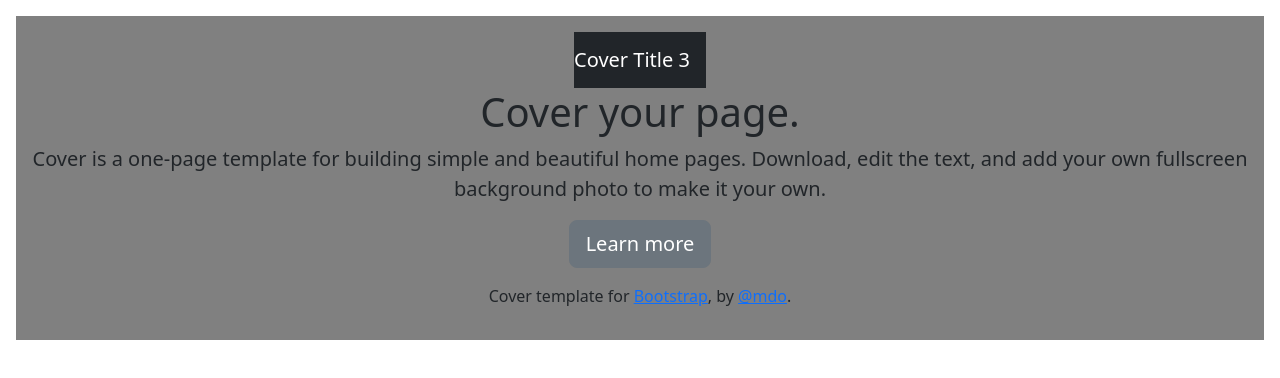
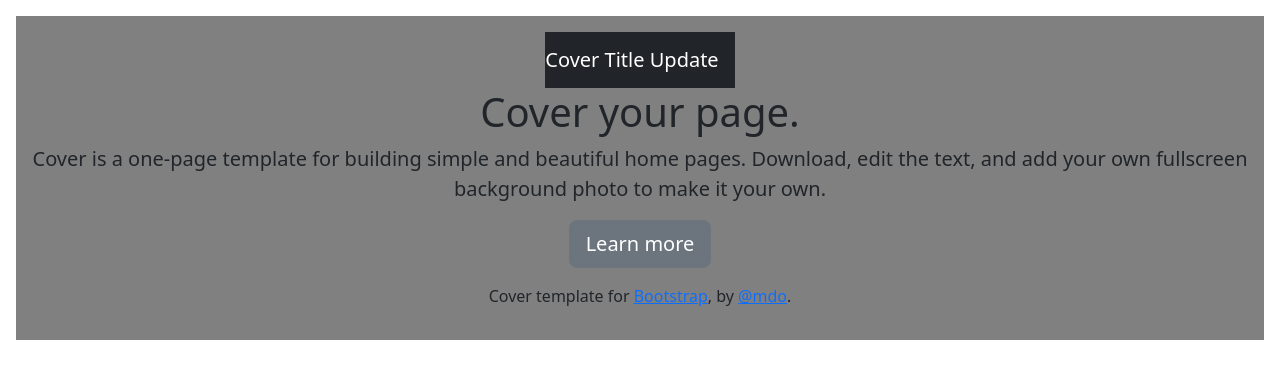
Before and after one commit to torreblancadesign/bootstrap-cover-page, a Next.js app: page / in a window 1280 px wide. Shown: the top 378 px of the page. Built offline with nearby package versions, Linux system fonts and the light colour scheme.

Commit message:
updated title

```diff
--- a/components/component.js
+++ b/components/component.js
@@ -5,7 +5,7 @@
   return (
     <div className='cover-container d-flex w-100vw h-100vh p-3 mx-auto flex-column justify-content-center align-items-center' style={{backgroundColor: 'grey'}}>
       <nav className='navbar navbar-dark bg-dark'>
-        <a className='navbar-brand' href='#'>Cover Title 3</a>
+        <a className='navbar-brand' href='#'>Cover Title Update</a>
       </nav>
       <main role='main' className='inner cover text-center'>
         <h1 className='cover-heading'>Cover your page.</h1>
```
